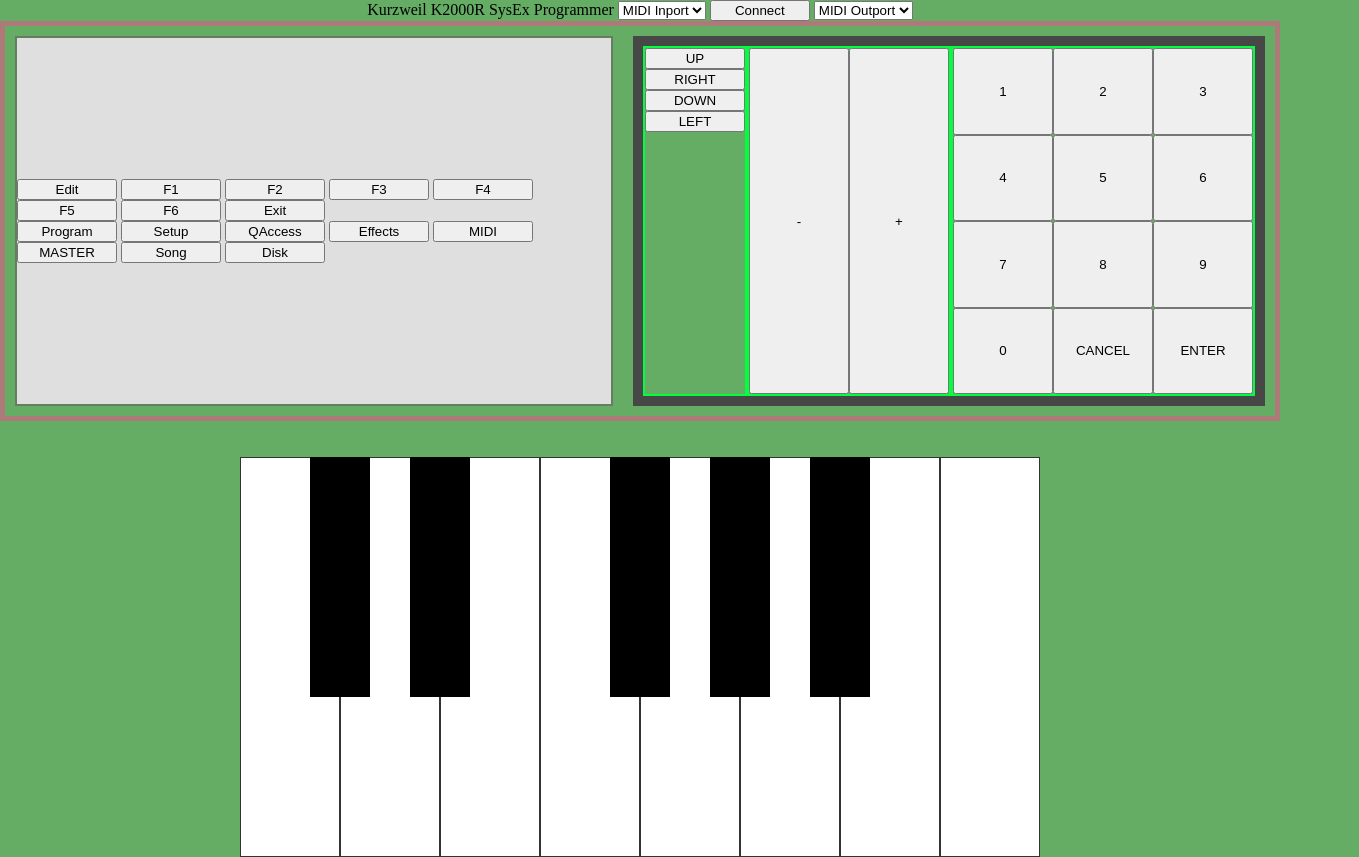
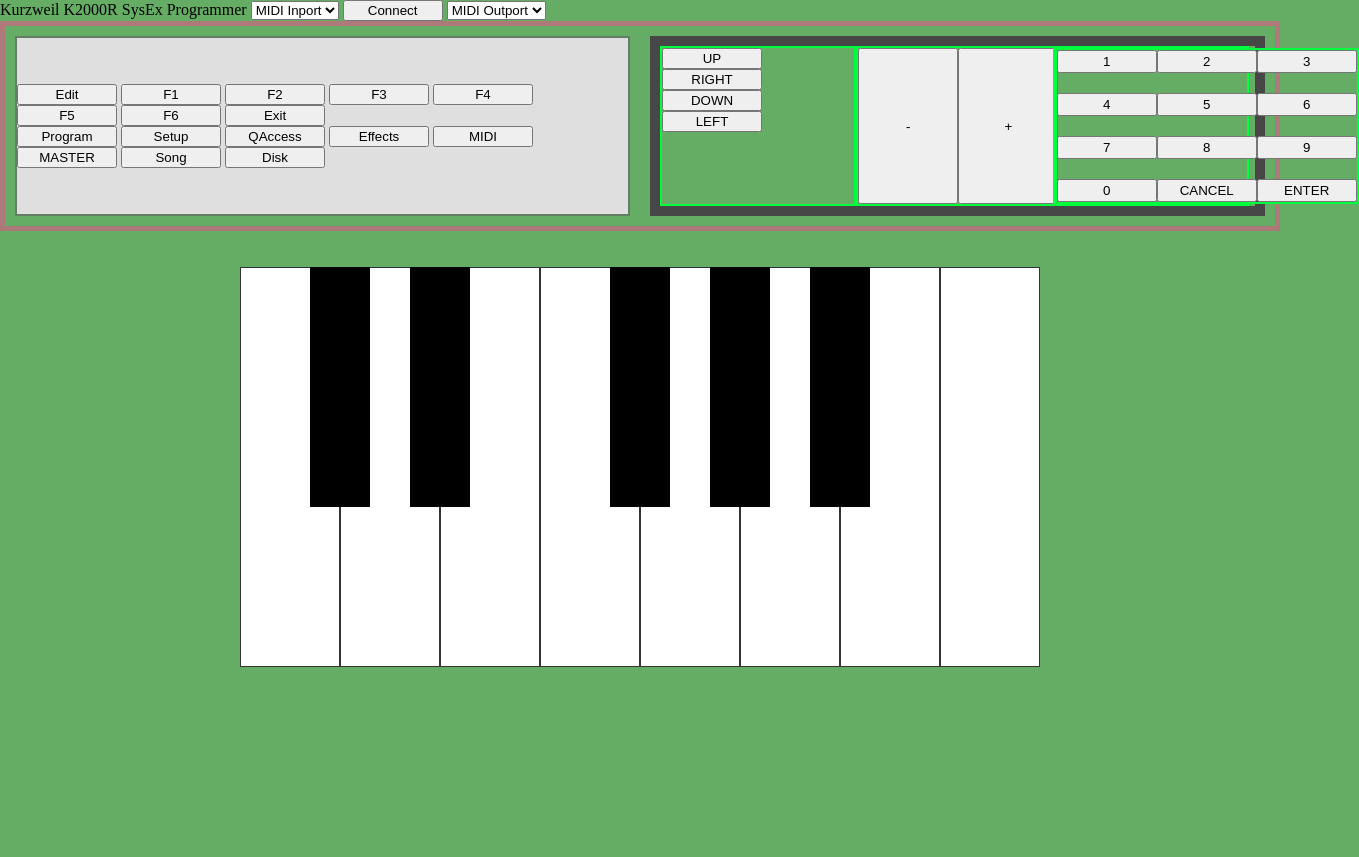
Before and after one commit to SamRobinson-2511/js-kurzweil-sysex, a plain HTML site: page index.html in a window 1280 px wide. Shown: the whole page, 1359 px wide, since content can reach past the window. After the commit the page ends 800 px from the top, so only its background shows below. Drawn offline with Linux system fonts and the light colour scheme.

Commit message:
getting to know grid

```diff
--- a/index.html
+++ b/index.html
@@ -58,20 +58,21 @@
 
       <div class="container-right">
         <!--cursor container  -->
-        <div class="sub-container-1" id="cursor-container">
+        <div class="cursor-container" id="cursor-container">
           <button class="button" id="up-button">UP</button>
           <button class="button" id="right-button">RIGHT</button>
           <button class="button" id="down-button">DOWN</button>
           <button class="button" id="left-button">LEFT</button>
         </div>
         <!-- encoder container  -->
-        <div class="sub-container-2" id="encoder-container">
+        <div class="jog-wheel-container" id="encoder-container">
           <button class="button" id="minus-button">-</button>
           <button class="button" id="plus-button">+</button>
         </div>
 
         <!-- numeric keypad -->
-        <div class="sub-container-3" id="numpad">
+        <div class="num-pad-container">
+          <div class="num-pad-container" id="numpad">
             <button class="button" id="1">1</button>
             <button class="button" id="2">2</button>
             <button class="button" id="3">3</button>
@@ -84,6 +85,7 @@
             <button class="button" id="0">0</button>
             <button class="bigger-button">CANCEL</button>
             <button class="bigger-button">ENTER</button>
+        </div>
       </div>
     </div>
   </div>
--- a/styles.css
+++ b/styles.css
@@ -5,26 +5,26 @@
 body {
   background-color: #65ad64;
   margin: 0;
-  min-height: 100vh;
-  display: flex;
-  align-items: center;
   flex-direction: column;
 }
 
 .front-panel-parent{
-  display: flex;
-  min-height: 400px;
+  display: grid;
+  grid-template-columns: repeat(2, 50%);
+  grid-template-rows: 200px;
   border: 5px solid rgb(174, 121, 121);
 }
 
 .container-left{
+  display: grid;
+  justify-content: center;
+  align-items: center;
   margin: 10px;
-  width: 50%;
   border: 2px solid rgb(99, 126, 99);
   background-color: #dfdfdf;
-  display: flex;
-  justify-content: center;
-  align-items: center;
+
+
+
 
 
 
@@ -42,30 +42,38 @@
 
 
 .container-right{
-  display: flex;
+  display: grid;
+  grid-template-columns: repeat(3, 33%);
   margin: 10px;
-  width: 50%;
   border: 10px solid rgb(71, 71, 71);
 }
 
-.sub-container-1 {
-  min-height: 200px;
+.cursor-container {
   border: 2px solid rgb(0, 255, 60);
 }
-.sub-container-2 {
-  min-height: 200px;
+
+#up-button, #down-button {
+}
+
+#left-button, #right-button {
+
+}
+
+.jog-wheel-container {
+  display: grid;
+  grid-template-columns: repeat(2, 1fr);
   border: 2px solid rgb(0, 255, 60);
 }
-.sub-container-3 {
+
+
+.num-pad-container {
   display: grid;
   grid-template-columns: repeat(3, 1fr);
-  min-height: 200px;
+  grid-row-gap: 20px;
   border: 2px solid rgb(0, 255, 60);
 
 }
 /*cursors*/
-#cursor-container{
-}
 
 #up-button{
 }
@@ -80,14 +88,7 @@
 }
 
 /*plus-minus*/
-#encoder-container{
-  display: flex;
-  flex-direction: row;
-}
-#minus-button{
-  min-width: 100px;
-  min-height: 10px;
-}
+
 
 
 .bigger-button{
```
Lines whose indentation alone changed are shown as unchanged.
